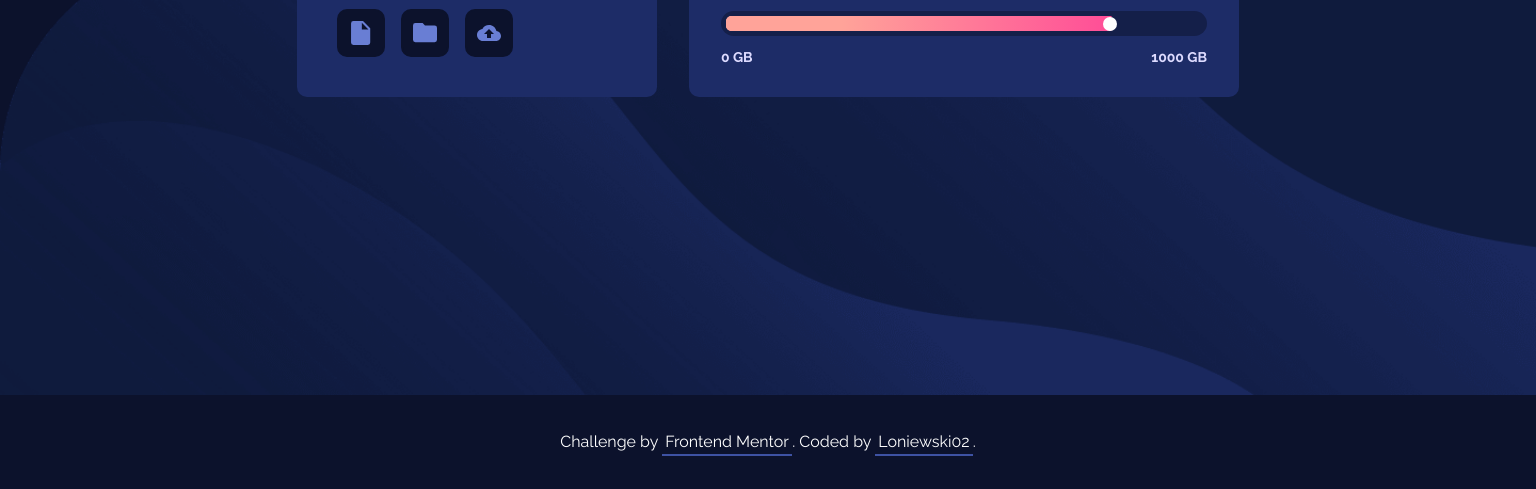
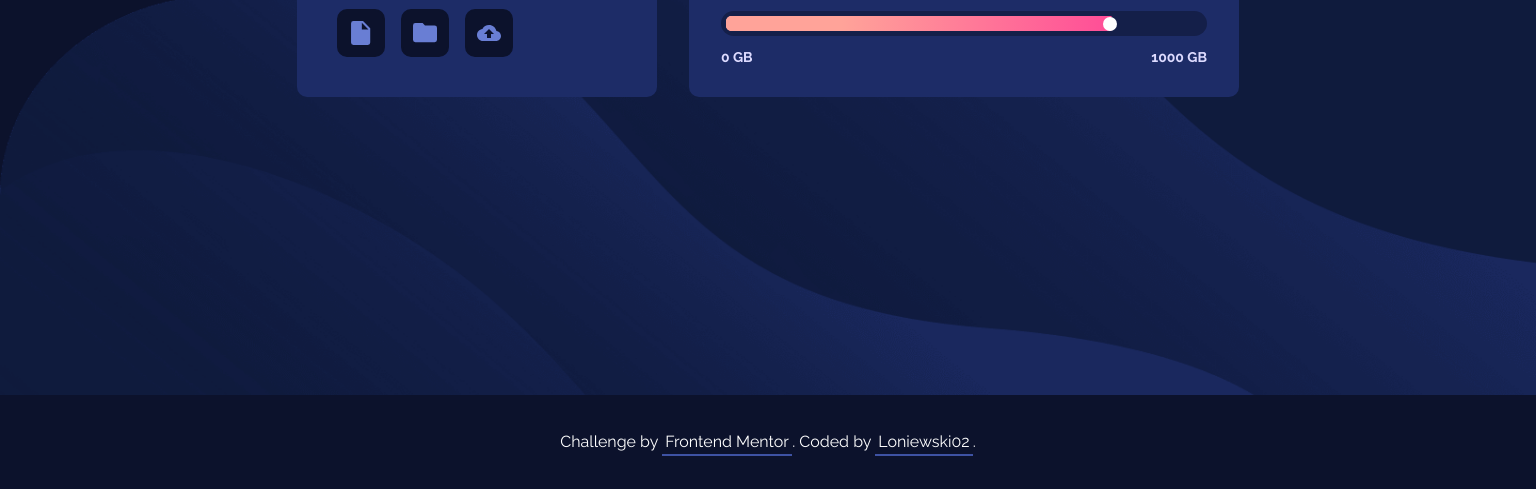
Before and after one commit to Loniewski02/FM-data-storage-component, a plain HTML site: page index.html in a window 1536 px wide. Shown: the part 405-894 px from the top of the page. Drawn offline with Linux system fonts and the light colour scheme.

Commit message:
changed background size

```diff
--- a/src/sass/style.scss
+++ b/src/sass/style.scss
@@ -225,9 +225,9 @@ body {
 @media (min-width: 1440px) {
 	.app {
 		background-image: url('../img/bg-desktop.png');
-		background-size: 100%;
 		background-repeat: no-repeat;
 		background-position: 0% 100%;
+		background-size: 100% 50%;
 		.wrapper {
 			display: flex;
 			justify-content: center;
```
Also changed, not shown: dist/css/style.min.css.
